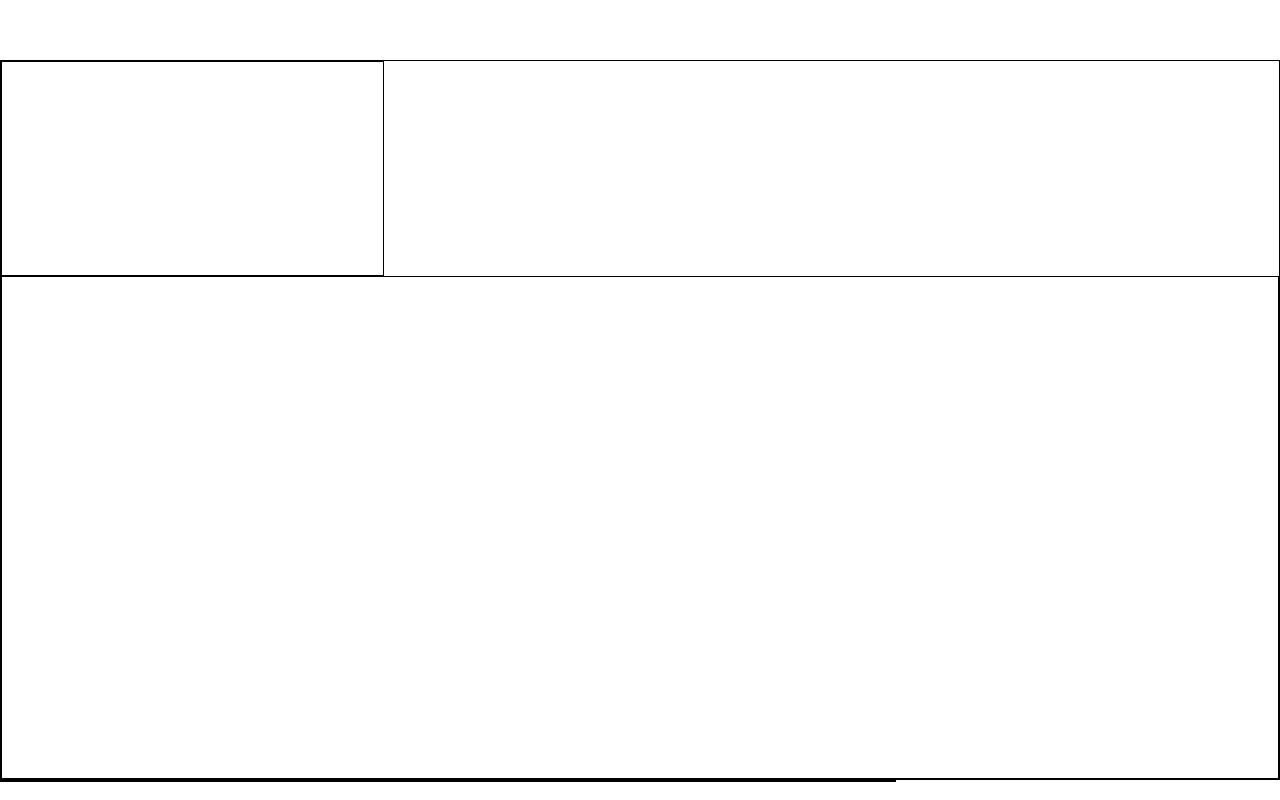
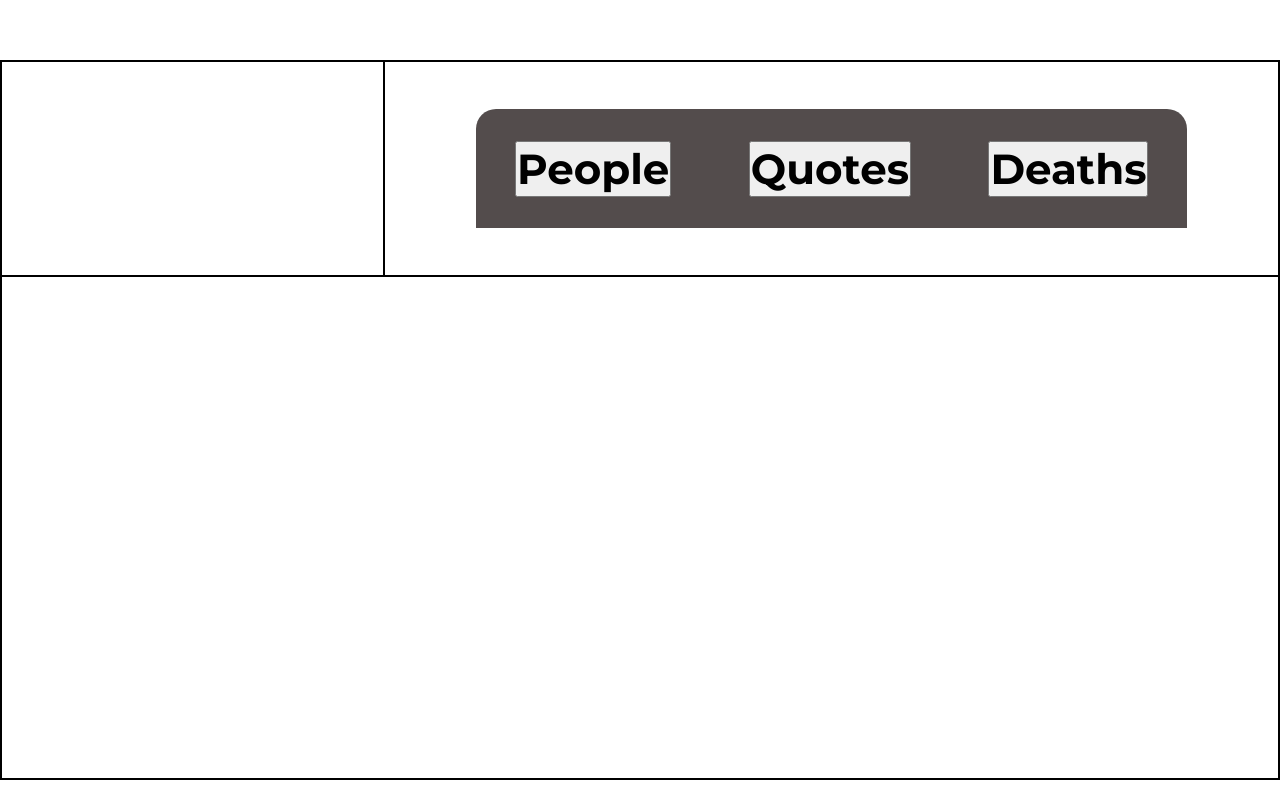
Before and after one commit to PiotrRynio/CodersCamp2021.Project-1.JavaScript, a website built with Vite: page index.html in a window 1280 px wide. Built offline with nearby package versions, Linux system fonts and the light colour scheme.

Commit message:
added sample callback

```diff
--- a/src/components/ChooseGameSection.js
+++ b/src/components/ChooseGameSection.js
@@ -1,6 +1,17 @@
+import mainMenu from "./mainMenu";
+
 const ChooseGameSection = () => {
+  let czyZostalPoinformowany = false;
+  function handlePeopleMainMenuButtonClick (x){
+    console.log('Kliknieto people menu button');
+    console.log(x);
+    czyZostalPoinformowany = true;
+  }
+
   const chooseGame = document.createElement('div');
   chooseGame.classList.add('chooseGameSection');
+  chooseGame.appendChild(mainMenu(handlePeopleMainMenuButtonClick));
   return chooseGame;
 };
+
 export default ChooseGameSection;
--- a/src/components/MainWrapper.js
+++ b/src/components/MainWrapper.js
@@ -14,10 +14,13 @@ const Wrapper = () => {
   wrapper.appendChild(upperSection);
   wrapper.appendChild(lowerSection);
 
+
   upperSection.appendChild(LogoSection());
   upperSection.appendChild(ChooseGameSection());
   lowerSection.appendChild(MainSection());
   return wrapper;
 };
 
+
+
 export default Wrapper;
--- a/src/components/mainMenu.js
+++ b/src/components/mainMenu.js
@@ -1,31 +1,27 @@
-export const mainMenu = () => {
-    /*
-    const section = document.getElementByClassName('chooseGameSection')
-    console.log(section)
-    const mainMenu = section.createElement('button');
-*/
-    const section = document.querySelector('.chooseGameSection');
-    //const low = section.querySelector('.upperSection')
-    const mainMenuElement = document.createElement('div');
-    mainMenuElement.classList.add('mainMenu');
-    section.appendChild(mainMenuElement)
+const mainMenu = (callback) => {
+    const section = document.createElement('div');
+    section.classList.add('mainMenu');
+
+    const buttonPeople = document.createElement('button')
+    buttonPeople.classList.add('mainMenu__button','mainMenu__peopleButton')
+    buttonPeople.innerText ='People';
+    section.appendChild(buttonPeople)
+    buttonPeople.addEventListener('click', ()=>callback('people'))
+
+    const buttonQuotes = document.createElement('button')
+    buttonQuotes.classList.add('mainMenu__button','mainMenu__quotesButton')
+    buttonQuotes.innerText ='Quotes';
+    section.appendChild(buttonQuotes)
+
+    const buttonDeaths = document.createElement('button')
+    buttonDeaths.classList.add('mainMenu__button','mainMenu__deathsButton')
+    buttonDeaths.innerText ='Deaths';
+    section.appendChild(buttonDeaths)
+
+    // tu dorzucic componenty przyciskow
+
+    return section;
+  };
 
 
-
-
-
-    //section.append(mainMenu);
-    /*
-    button.classList.add('buttonPlayTheGame');
-    button.innerText= "PLAY THE GAME"
-
-
-const onButtonClick=()=>{
-    button.innerText = "GAME STARTED"*/
-    return section;
-};
-/*
-button.addEventListener('click', onButtonClick)
-return button;
-  };
-  */
+  export default mainMenu;
--- a/src/main.js
+++ b/src/main.js
@@ -1,10 +1,8 @@
 import './scss/style.scss';
-import { mainMenu } from './components/mainMenu';
 import Wrapper from './components/MainWrapper';
 
 function main() {
   document.querySelector('#app').appendChild(Wrapper());
-  document.querySelector('#app').appendChild(mainMenu());
 }
 
 main();
--- a/src/scss/components/_mainMenu.scss
+++ b/src/scss/components/_mainMenu.scss
@@ -1,18 +1,13 @@
-.main{
-    width: 60%;
-    height: 180px;
+.mainMenu{
     background: rgba(10, 0, 0, 0.7);
-    position: absolute;
     width: 711px;
     height: 119px;
-    left: 790px;
-    top: 112px;
     border-radius: 20px 20px 0px 0px;
     display: flex;
     align-items: center;
     justify-content: space-around;
 }
-.main .button{
+.mainMenu .mainMenu__button{
   font-family: Montserrat;
   font-style: normal;
   font-weight: 600;
--- a/src/scss/layouts/_choosegamesection.scss
+++ b/src/scss/layouts/_choosegamesection.scss
@@ -2,4 +2,7 @@
 .chooseGameSection {
   width: 70%;
   border: 1px solid black;
+  display: flex;
+  justify-content: center;
+  align-items: center;
 }
```
